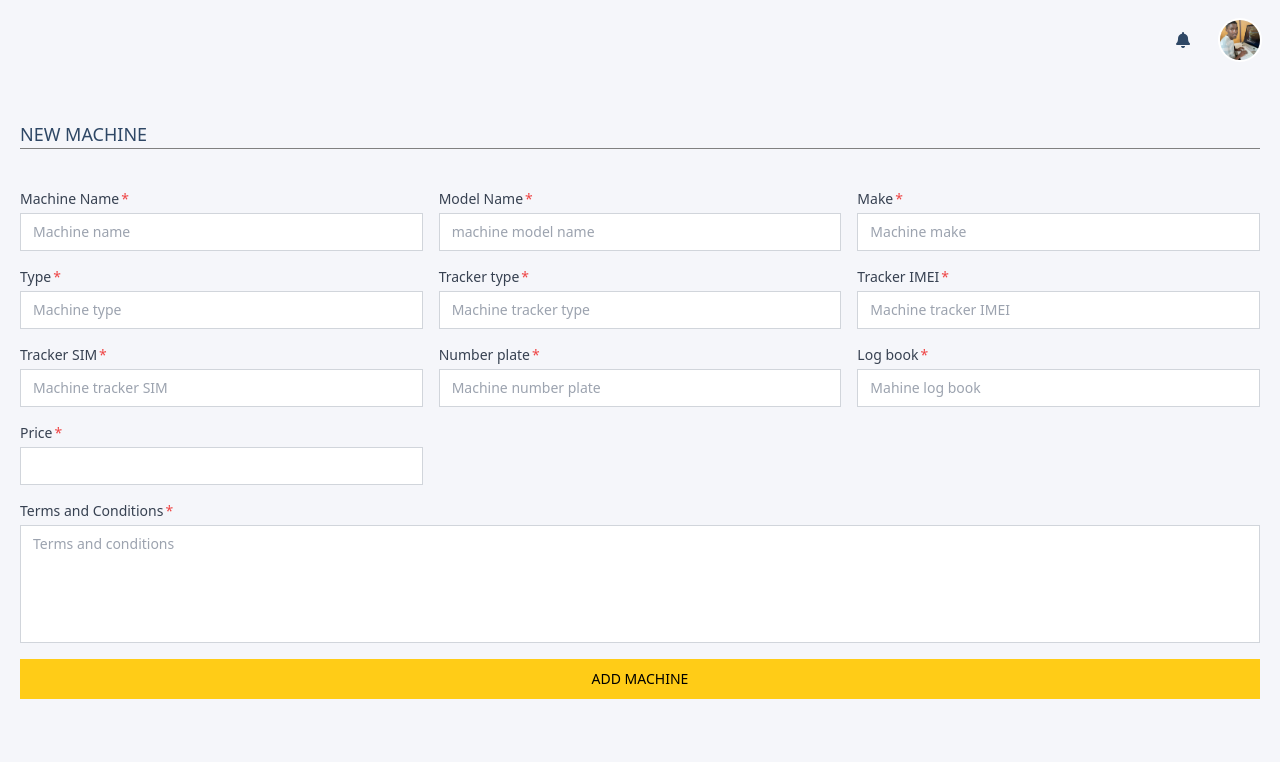
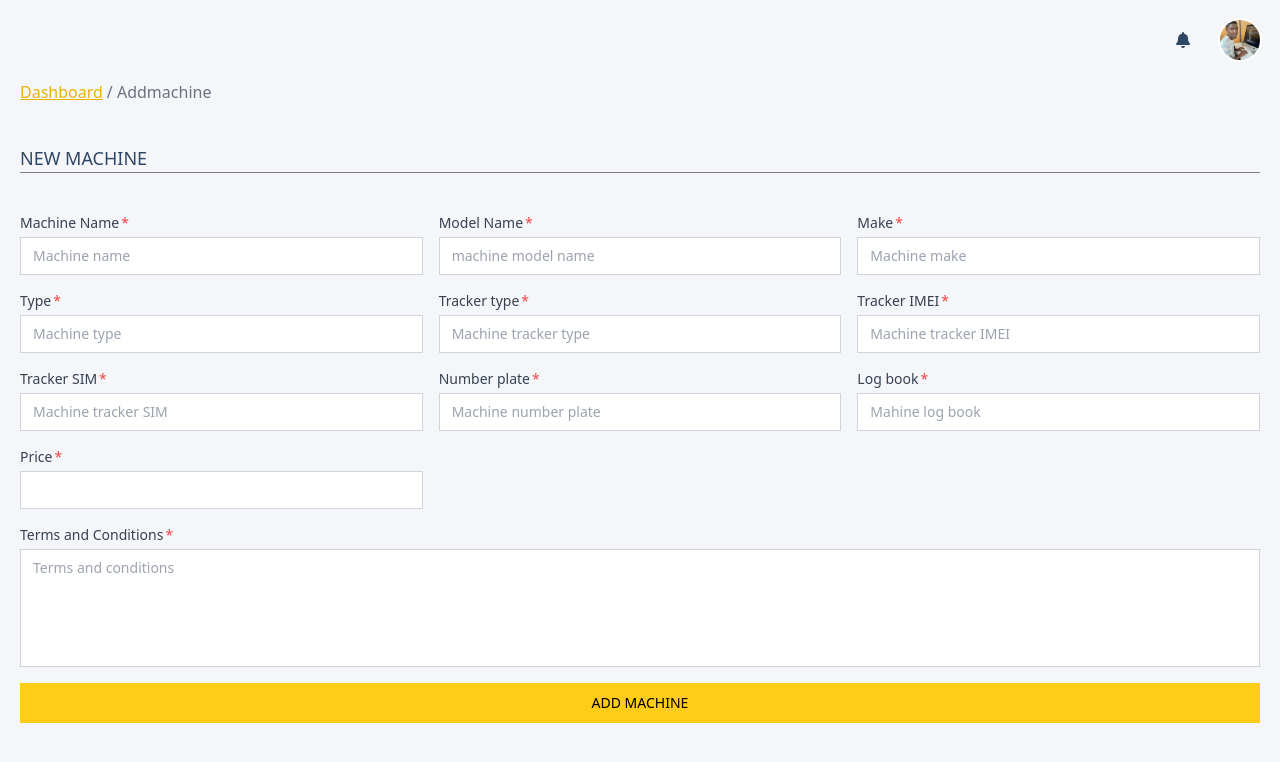
Before and after one commit to Elijahwb/anchormachines-prod, a React (Create React App) app: page /addmachine in a window 1280 px wide. Shown: the top 762 px of the page. Built offline with nearby package versions, Linux system fonts and the light colour scheme; sample sign-in values are in the browser's storage; a web font is replaced by a local one.

Commit message:
working on the bread crumbs; easing back navigation for the users

```diff
--- a/src/components/GlobalLayout.jsx
+++ b/src/components/GlobalLayout.jsx
@@ -1,13 +1,40 @@
-import React from 'react';
+import React, { useEffect, useState } from 'react';
 import Sidebar from './GlobalSidebar';
 import Top from './GlobalTopnav';
+import { useHistory } from 'react-router-dom'
+import { useLocation } from 'react-router-dom'
 
 function Layout(props) {
+    useEffect(()=>getCurrentRoute())
+
+    const [currentRoute, setCurrentRoute] = useState('')
+
+    const history = useHistory()
+
+    function back () {
+        history.goBack()
+    }
+
+    const location = useLocation()
+    function getCurrentRoute() {
+        setCurrentRoute(location.pathname)
+    }
+
     return (
         <section className='container grid sm:grid-cols-5 gap-4 sm:mx-auto'>
             <Sidebar activeRoute={props.activeRoute}/>
             <section style={ mainContent } className='container col-span-5'>
                 <Top />
+                {
+                    currentRoute !== '/dashboard' ?
+                    (
+                        <div onClick={back} className='px-5 flex items-center cursor-pointer text-gray-500'>
+                            <span className='hover:opacity-80 text-yellow-500 underline'>Dashboard</span>
+                            <span className='ml-1 capitalize font-medium'>/ {currentRoute.substring(1)}</span>
+                        </div>
+                    ):
+                    null
+                }
                 <section className='left-content' style={otherContent}>
                     {props.content}
                 </section>
--- a/src/components/GlobalTopnav.jsx
+++ b/src/components/GlobalTopnav.jsx
@@ -74,7 +74,7 @@ function Top(props) {
                     <i className='fas fa-bell'></i>
                 </div>
                 <div className='actions'>
-                    <img className='inline-block ring-2 ring-white' src={profile}></img>
+                    <img className='inline-block ring-2 ring-white' src={profile} alt=''></img>
                     <div className={showProfileMenu}>
                         <div className='account-item' onClick={ hideProfile }>{user.email}</div>
                         <div className='account-item' onClick={ hideProfile }>Setting</div>
```
